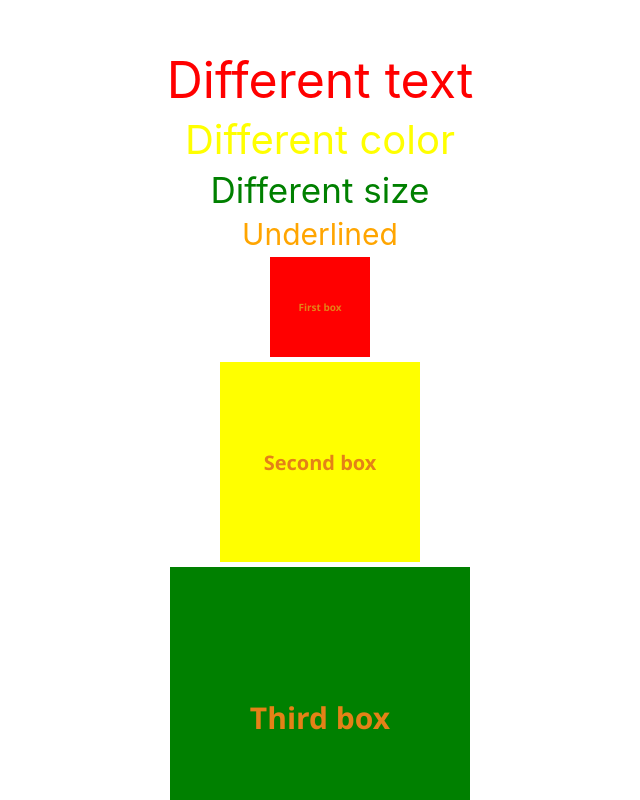
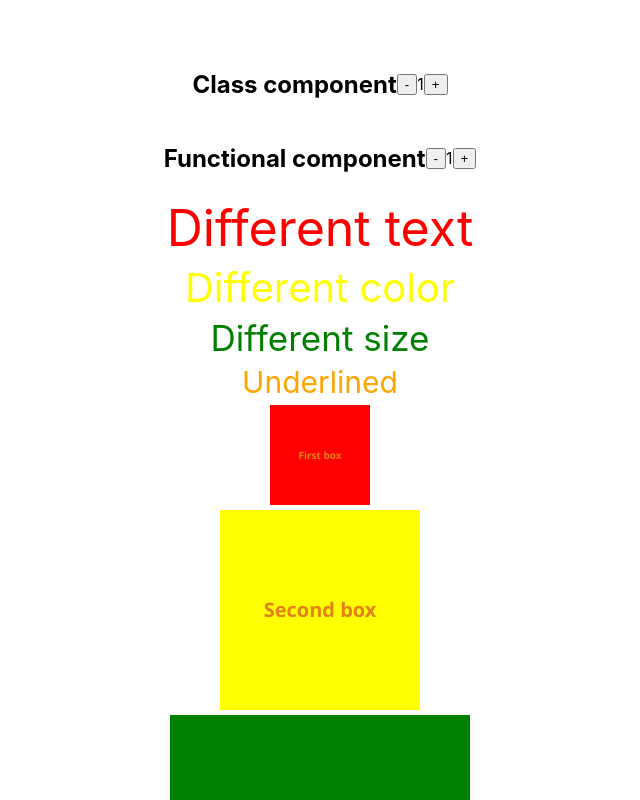
Before and after one commit to miksturchik/js_pro-lesson-4, a React (Create React App) app: page / in a window 1280 px wide. Shown: the top 800 px of the page, without its empty margins (320-960 px from the left). Built offline with nearby package versions, Linux system fonts and the light colour scheme.

Commit message:
init (11) : add solution

```diff
--- /dev/null
+++ b/src/CounterClass.js
@@ -0,0 +1,31 @@
+import { Component } from "react";
+
+class CounterClass extends Component {
+    state = {
+        count: 1,
+    };
+
+    clickPlus = () => {
+        this.setState({ count: this.state.count + 1 });
+    };
+
+    clickMinus = () => {
+        this.setState({ count: this.state.count - 1 });
+    };
+    render() {
+        const {
+            clickMinus,
+            clickPlus,
+            state: { count },
+        } = this;
+        return (
+            <div>
+                <h2>Сlass component</h2>
+                <button onClick={clickMinus}>-</button>
+                {count} <button onClick={clickPlus}>+</button>
+            </div>
+        );
+    }
+}
+
+export default CounterClass;
--- /dev/null
+++ b/src/CounterFunction.js
@@ -0,0 +1,23 @@
+import React from "react";
+
+function Counter() {
+    const [count, setCount] = React.useState(1);
+
+    const clickPlus = () => {
+        setCount(count + 1);
+    };
+
+    const clickMinus = () => {
+        setCount(count - 1);
+    };
+
+    return (
+        <div>
+            <h2>Functional component</h2>
+            <button onClick={clickMinus}>-</button>
+            {count} <button onClick={clickPlus}>+</button>
+        </div>
+    );
+}
+
+export default Counter;
--- a/src/index.js
+++ b/src/index.js
@@ -6,10 +6,14 @@ import Checkbox from "./Checkbox.js";
 import Text from "./Text";
 import Boxes from "./Boxes";
 import Cyclic from "./Cyclic";
+import CounterClass from "./CounterClass";
+import CounterFunction from "./CounterFunction";
 
 const root = ReactDOM.createRoot(document.getElementById("root"));
 root.render(
     <React.StrictMode>
+        <CounterClass />
+        <CounterFunction />
         <Text
             text="Different text"
             textColor="red"
@@ -40,6 +44,5 @@ root.render(
 
         <Cyclic />
         <Checkbox boxSize={30} />
-
     </React.StrictMode>,
 );
```
